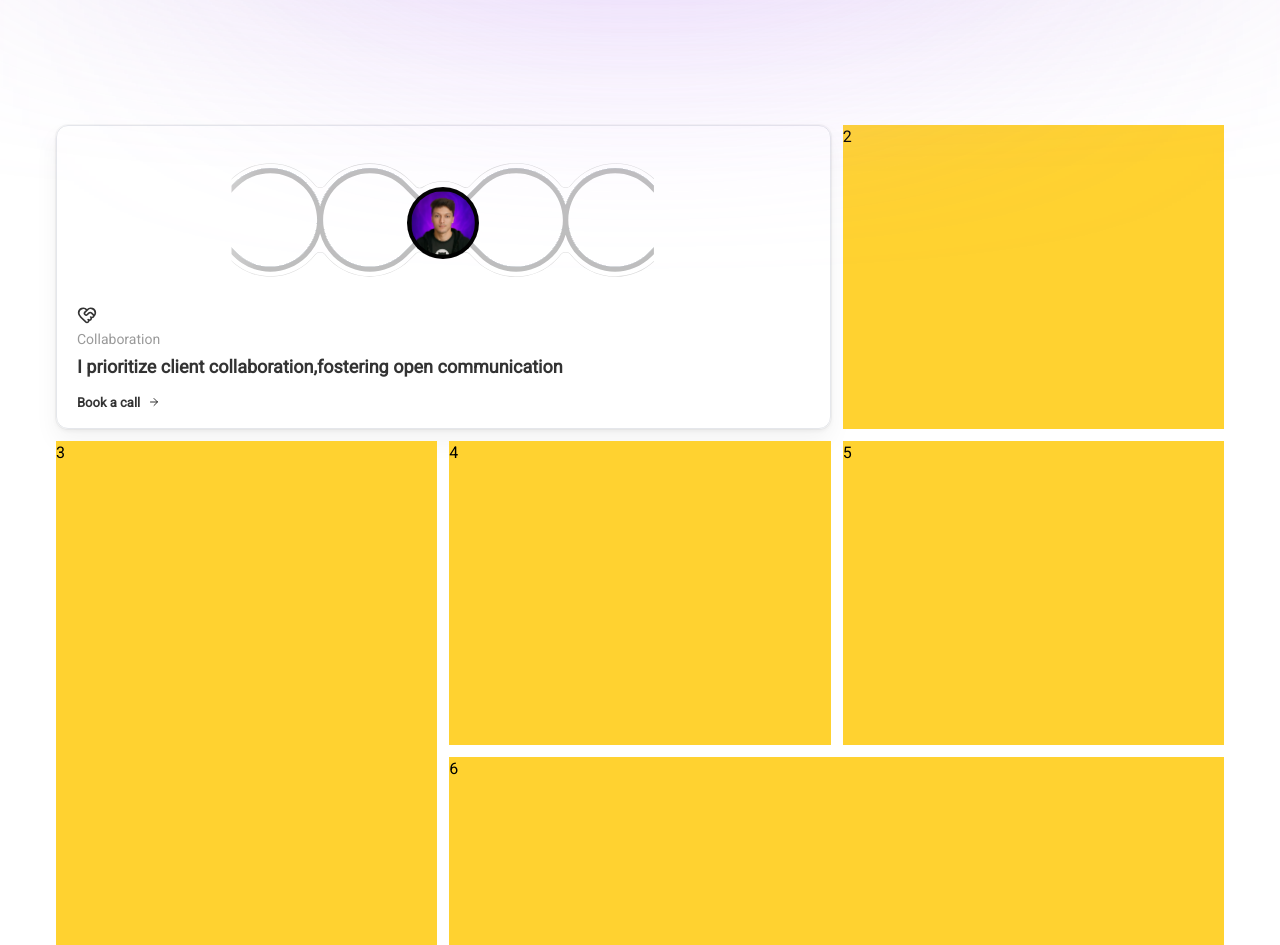
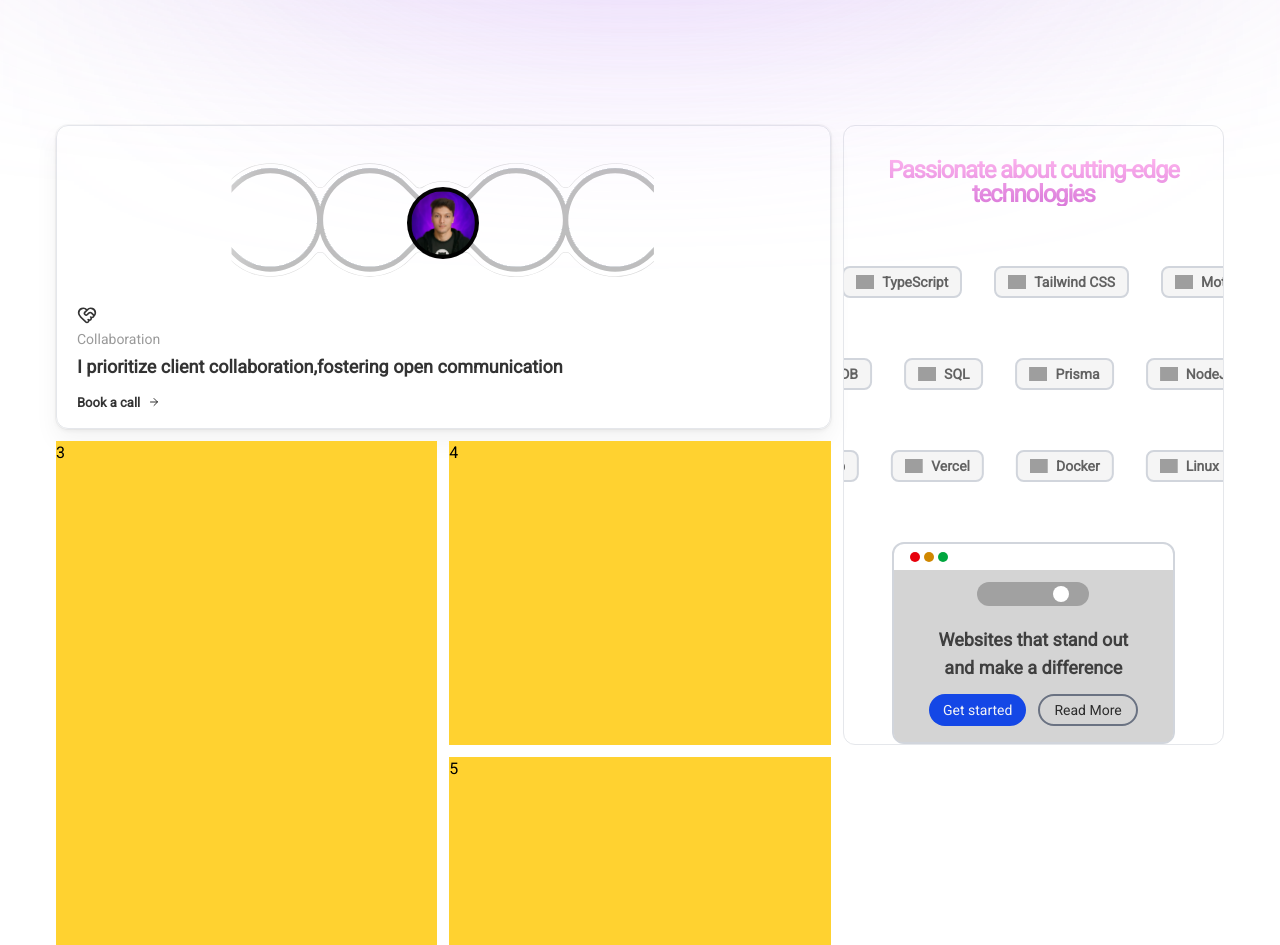
Before and after one commit to muzaffarhussain05/CodeLabs-Web-Remote-Internship_Capstone_Project, a React (Vite) app: page / in a window 1280 px wide. Shown: the part 700-1645 px from the top of the page. Built offline with nearby package versions, Linux system fonts and the light colour scheme; grey boxes are pictures that could not be loaded; a web font is replaced by a local one.

Commit message:
skills:section-2 tools completed

```diff
--- a/package.json
+++ b/package.json
@@ -14,6 +14,7 @@
     "lucide-react": "^0.539.0",
     "react": "^19.1.1",
     "react-dom": "^19.1.1",
+    "react-fast-marquee": "^1.6.5",
     "react-router-dom": "^7.8.0",
     "tailwindcss": "^4.1.11"
   },
--- a/src/pages/Skills.jsx
+++ b/src/pages/Skills.jsx
@@ -1,14 +1,100 @@
 import React from "react";
 import porfileImg from "../assets/porfile.jpg";
-import {ArrowRight, HeartHandshake} from "lucide-react"
+import { ArrowRight, HeartHandshake } from "lucide-react";
+import Marquee from "react-fast-marquee";
+
+const ToolComp = ({ name, icon }) => {
+  return (
+    <>
+      <div className="bg-white-2 flex items-center justify-center rounded-lg border-2 border-gray-300 px-3 py-1 text-sm w-fit whitespace-nowrap shrink-0 gap-2 bg-neutral-100 mx-4">
+        <img height="18" width="18" alt="ReactJS" src={icon} class="" />
+        <p className="font-semibold text-black/60 text-sm">{name}</p>
+      </div>
+    </>
+  );
+};
 const Skills = () => {
+  const FirstTools = [
+    {
+      name: "ReactJS",
+      icon: "https://cdn.simpleicons.org/react",
+    },
+    {
+      name: "NextJS",
+      icon: "https://cdn.simpleicons.org/nextdotjs/white",
+    },
+    {
+      name: "TypeScript",
+      icon: "https://cdn.simpleicons.org/typescript",
+    },
+    {
+      name: "Tailwind CSS",
+      icon: "https://cdn.simpleicons.org/tailwindcss",
+    },
+    {
+      name: "Motion",
+      icon: "https://cdn.simpleicons.org/framer",
+    },
+    {
+      name: "Contentful",
+      icon: "https://cdn.simpleicons.org/contentful",
+    },
+  ];
+
+  const SecondTools = [
+    {
+      name: "NodeJS",
+      icon: "https://cdn.simpleicons.org/nodedotjs",
+    },
+    {
+      name: "ExpressJS",
+      icon: "https://cdn.simpleicons.org/express/white",
+    },
+    {
+      name: "MongoDB",
+      icon: "https://cdn.simpleicons.org/mongodb",
+    },
+    {
+      name: "SQL",
+      icon: "https://cdn.simpleicons.org/mysql",
+    },
+    {
+      name: "Prisma",
+      icon: "https://cdn.simpleicons.org/prisma",
+    },
+  ];
+  const ThirdTools = [
+    {
+      name: "Linux",
+      icon: "https://cdn.simpleicons.org/linux",
+    },
+    {
+      name: "pnpm",
+      icon: "https://cdn.simpleicons.org/pnpm",
+    },
+    {
+      name: "Git",
+      icon: "https://cdn.simpleicons.org/git",
+    },
+    {
+      name: "GitHub",
+      icon: "https://cdn.simpleicons.org/github",
+    },
+    {
+      name: "Vercel",
+      icon: "https://cdn.simpleicons.org/vercel",
+    },
+    {
+      name: "Docker",
+      icon: "https://cdn.simpleicons.org/docker",
+    },
+  ];
+
   return (
     <>
       <div className="pb-12">
         {/* start grid */}
         <div className="grid grid-cols-3 grid-rows-[19rem_19rem_19rem] gap-3">
-
-
           <div className="col-span-2 py-4 border group border-gray-200 rounded-xl flex  items-start px-5 justify-center [box-shadow:0_0_0_1px_rgba(0,0,0,.03),0_2px_4px_rgba(0,0,0,.05),0_12px_24px_rgba(0,0,0,.05)] flex-col">
             <div className="flex items-center m-auto group relative">
               <svg
@@ -103,21 +189,87 @@ const Skills = () => {
                   className="w-16 h-16 rounded-full"
                 />
               </div>
-
-
             </div>
 
             <div className="flex flex-col gap-1  ">
               <HeartHandshake className=" h-5 w-5 text-black/80" />
               <p className="text-sm  text-black/40">Collaboration</p>
-            <p className="font-bold text-lg text-black/80">I prioritize client collaboration,fostering open communication</p>
+              <p className="font-bold text-lg text-black/80">
+                I prioritize client collaboration,fostering open communication
+              </p>
 
-            <button className=" mt-2 cursor-pointer hover:text-gray-600  flex items-center  gap-2 text-black/80 font-bold text-[13px]">Book a call <ArrowRight className="h-3 w-3"/> </button>
+              <button className=" mt-2 cursor-pointer hover:text-gray-600  flex items-center  gap-2 text-black/80 font-bold text-[13px]">
+                Book a call <ArrowRight className="h-3 w-3" />{" "}
+              </button>
             </div>
           </div>
 
           {/* {2} */}
-          <div className="col-span-1 bg-amber-300">2</div>
+          <div className="col-span-1 group transition-all ease-in-out  hover:bg-neutral-200 row-span-2 border pt-8 border-gray-200 rounded-xl">
+            <h3 className="w-full bg-linear-to-b from-[#fd81e298] to-[#da7bda] bg-clip-text px-4 text-center text-2xl leading-[100%] font-bold tracking-tighter text-transparent select-none dark:from-[#edeffd">
+              Passionate about cutting-edge technologies
+            </h3>
+
+            <div className="my-15">
+              <Marquee>
+                {FirstTools.map((item) => (
+                  <ToolComp
+                    key={item.name + "1a"}
+                    name={item.name}
+                    icon={item.icon}
+                  />
+                ))}
+              </Marquee>
+            </div>
+            <div className="my-15">
+              <Marquee direction="right">
+                {SecondTools.map((item) => (
+                  <ToolComp
+                    key={item.name + "1a"}
+                    name={item.name}
+                    icon={item.icon}
+                  />
+                ))}
+              </Marquee>
+            </div>
+            <div className="my-15">
+              <Marquee direction="right">
+                {ThirdTools.map((item) => (
+                  <ToolComp
+                    key={item.name + "1a"}
+                    name={item.name}
+                    icon={item.icon}
+                  />
+                ))}
+              </Marquee>
+            </div>
+
+            <div className="bg-white rounded-xl group border-2 mx-12 border-gray-300">
+              <div className="flex items-center gap-1 py-2 pl-4">
+                <div className="h-[10px] w-[10px] rounded-full bg-red-600"></div>
+                <div className="h-[10px] w-[10px] rounded-full bg-yellow-600"></div>
+                <div className="h-[10px] w-[10px] rounded-full bg-green-600"></div>
+              </div>
+              <div className="bg-neutral-300 flex gap-3 pb-4 rounded-b-lg flex-col justify-center items-center  group">
+                <div className="mt-3 group">
+                  <div className="bg-neutral-400 rounded-xl px-14 py-3 hover:px-18 relative">
+                    <div className="bg-white h-[16px] w-[16px] top-1/2  -translate-x-1/2 -translate-y-1/2 rounded-full right-3 absolute"></div>
+                  </div>
+                </div>
+                <h1 className="text-center text-lg text-black/70 font-semibold px-2 mt-2">
+                  Websites that stand out <br />
+                  and make a difference
+                </h1>
+                <div className="flex items-center gap-3 justify-center">
+                    <button className="bg-blue-700 py-1.5 text-gray-100 px-3.5 text-sm rounded-3xl">Get started</button>
+                    <button className="border-2 border-gray-500 py-1 text-black/80 px-3.5 text-sm rounded-3xl">Read More</button>
+
+                </div>
+              </div>
+            </div>
+          </div>
+
+          {/* {3} */}
           <div className="col-span-1 row-span-2 bg-amber-300">3</div>
           <div className="col-span-1 bg-amber-300">4</div>
           <div className="col-span-1 bg-amber-300">5</div>
```
Also changed, not shown: 1 other file (tests, documents, lock files or other folders). Lines whose indentation alone changed are shown as unchanged.
